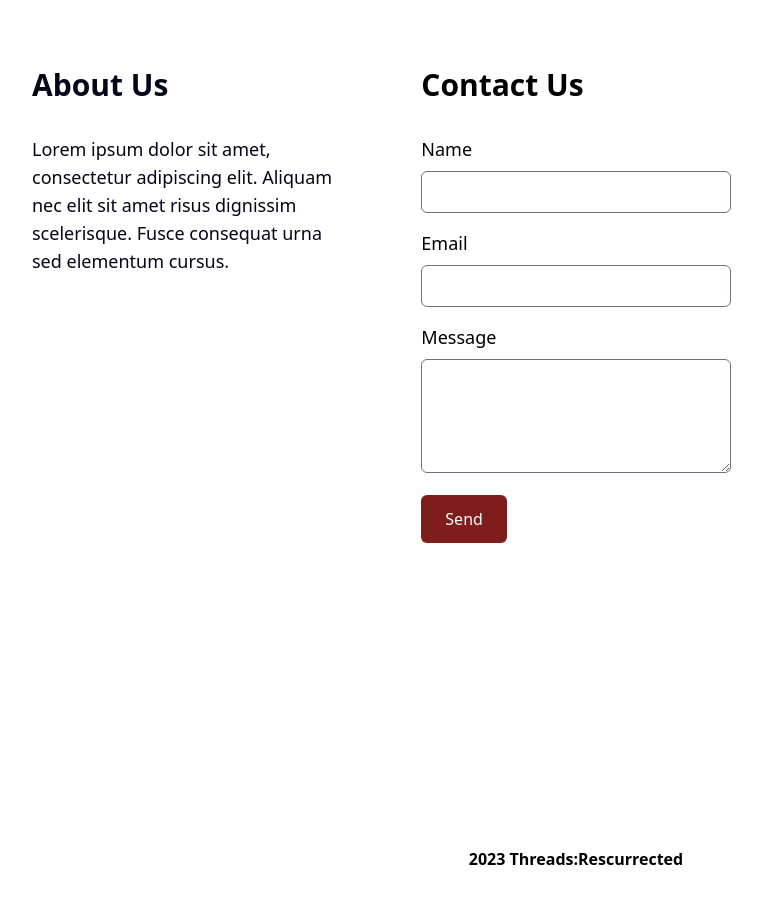
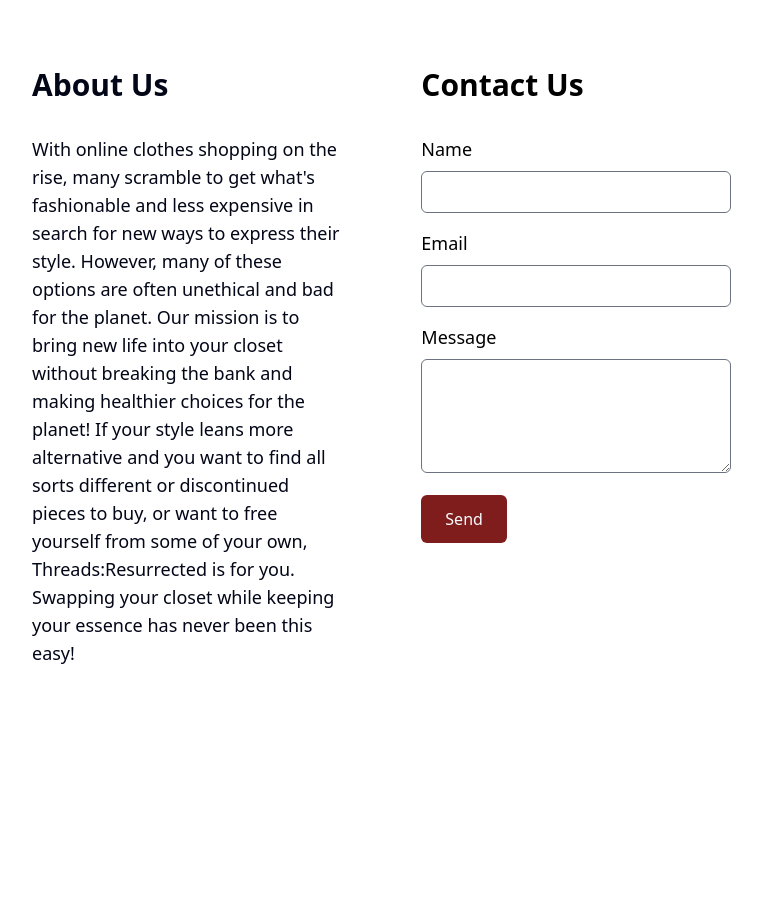
Before and after one commit to sandragruiz/project-3-ecommerce, a React (Create React App) app in the folder client/: page / in a window 1280 px wide. Shown: the part 940-1843 px from the top of the page, without its empty margins (64-826 px from the left). Built offline with nearby package versions, Linux system fonts and the light colour scheme.

Commit message:
added about section paragraph

```diff
--- a/client/src/components/homepage/Homepage.jsx
+++ b/client/src/components/homepage/Homepage.jsx
@@ -53,8 +53,13 @@
             About Us
           </h2>
           <p className="text-lg text-midnight mb-8">
-            Lorem ipsum dolor sit amet, consectetur adipiscing elit. Aliquam nec elit sit amet
-            risus dignissim scelerisque. Fusce consequat urna sed elementum cursus.
+          With online clothes shopping on the rise, many scramble to get what's fashionable and less expensive in search for new ways to express their style.
+          However, many of these options are often unethical and bad for the planet. Our mission is to bring new life into your closet without breaking the bank and
+          making healthier choices for the planet! If your style leans more alternative and you want to find all sorts different
+          or discontinued pieces to buy, or want to free yourself from some of your own, Threads:Resurrected is for you.
+
+          Swapping your closet while keeping your essence has never been this easy!
+
           </p>
         </div>
       </div>
```
